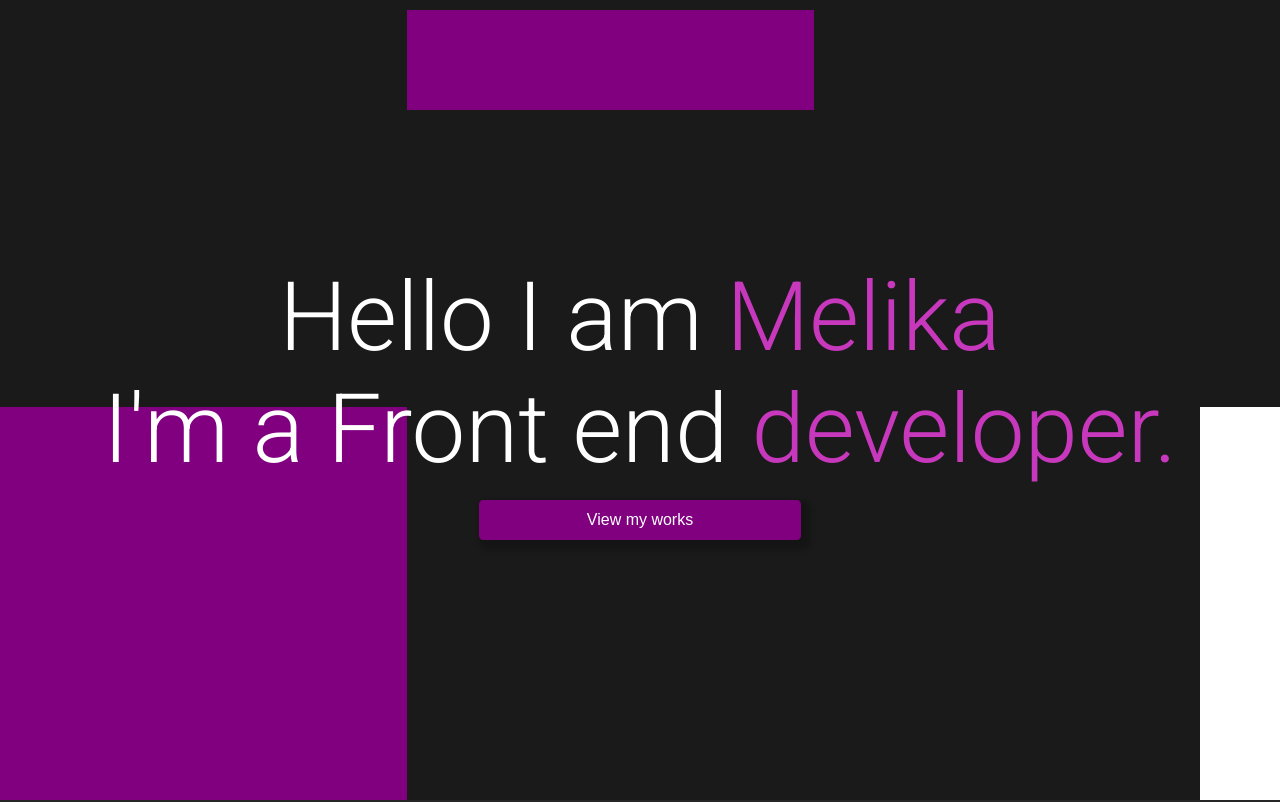
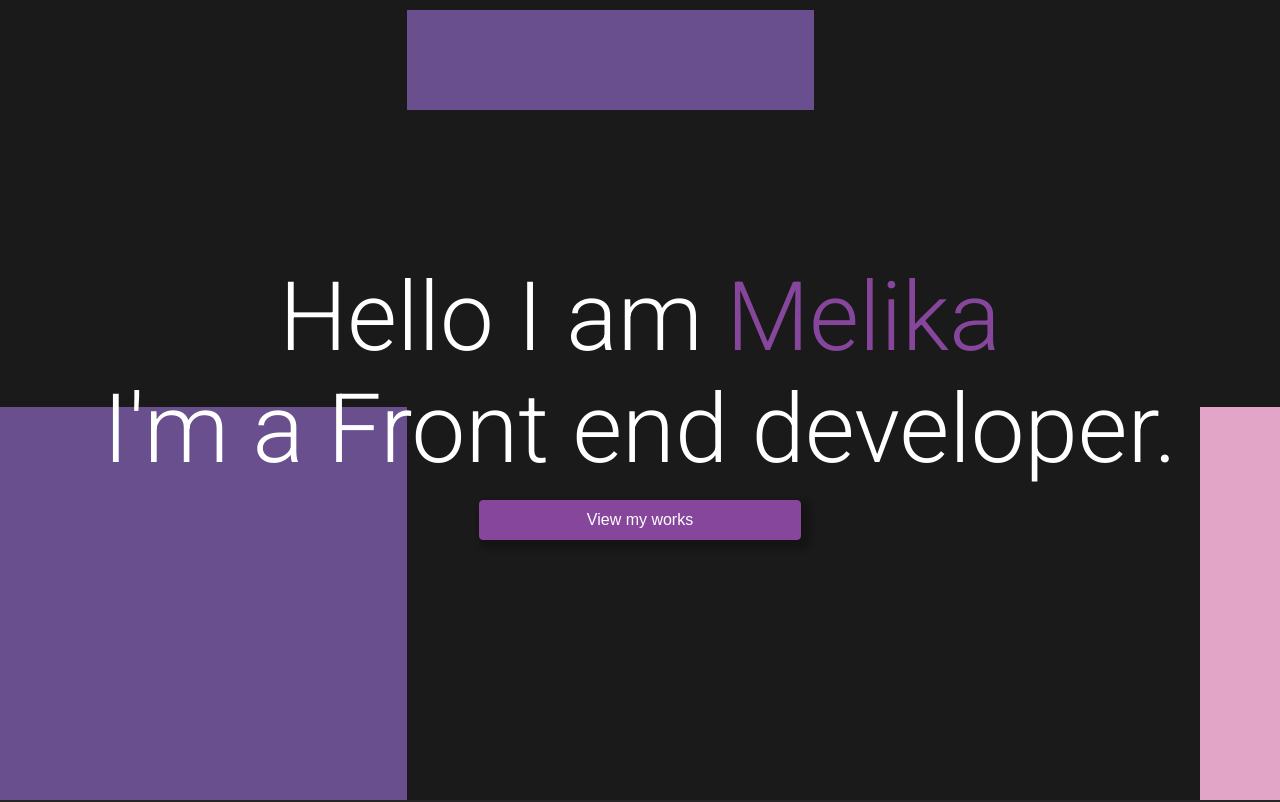
Before and after one commit to melika760/myportfolio, a React (Create React App) app: page / in a window 1280 px wide. Shown: the top 802 px of the page. Built offline with nearby package versions, Linux system fonts and the light colour scheme.

Commit message:
add some css

```diff
--- a/src/components/About.jsx
+++ b/src/components/About.jsx
@@ -86,7 +86,7 @@ change=true
 <img src={me} width="55%" alt='Profilepic' className={Styles.profilepic}/>
 </div>
 <p className={Styles.profilecontent}>
-I’m a front end developer with an endless curiosity and a serious love affair with JavaScript, React, and all things web. The thrill of combining creativity, logic, and technology—plus the fact that there’s always something new to learn—keeps me hooked on web development. Lifelong learning is my jam, and I’m fully committed to riding this exciting wave of discovery every day!
+Driven by a lifelong commitment to learning, I'm a passionate front-end developer specializing in JavaScript, React, and cutting-edge web technologies. The intersection of creativity, user experience, and technical proficiency fuels my enthusiasm for crafting visually stunning and intuitive interfaces. I thrive on the constant evolution of the web development landscape and am always eager to explore new tools and techniques to deliver exceptional digital experiences.
 </p>
 </div>
 <div className={Styles.skills}>
--- a/src/components/Hero.jsx
+++ b/src/components/Hero.jsx
@@ -4,7 +4,7 @@ import Canvas from './UI/Canvas'
 const Hero = () => {
     const draw = (context,count) => {
         context.clearRect(0, 0, context.canvas.width, context.canvas.height)
-        context.fillStyle = 'purple'
+        context.fillStyle = '#694F8E'
         const d = count % 800
         context.fillRect(10+d  , 10 , 100 , 100)
         context.fillRect(10 +d , 10+d , 10-2*d , 10+d)
@@ -12,7 +12,7 @@ const Hero = () => {
       }
       const draw2 = (context,count) => {
         context.clearRect(0, 0, context.canvas.width, context.canvas.height)
-        context.fillStyle = 'white'
+        context.fillStyle = '#E3A5C7'
         const d = count % 800
         context.fillRect(10+d  , 10 , 100 , 100)
         context.fillRect(10+d , 10 +d, 10-2*d , 10+d)
@@ -32,7 +32,7 @@ const Hero = () => {
         Hello I am <span className={Styles.name}>Melika</span>
         </div>
         <div className={Styles.headingtwo}>
-       I'm a Front end <span className={Styles.name}>developer.</span>
+       I'm a Front end developer.
         </div>
         <button className={Styles.btn}><a href='#Projects'>View my works
 
--- a/src/components/Hero.module.css
+++ b/src/components/Hero.module.css
@@ -37,6 +37,7 @@
     animation-duration: 2.4s;
     animation-timing-function: cubic-bezier(0.21, 1.11, 0.81, 0.99);
 
+
 }
 .headingone{
     animation-name: movetoleft;
@@ -45,11 +46,11 @@
 animation-name: movetoright;
 }
 .name{
-    color:#C738BD;
+    color:#86469C;
 }
 .btn{
-    background-color: purple;
-    border: 1px solid purple;
+    background-color: #86469C;
+    border: 1px solid #86469C;
     text-decoration: none;
     color: white;
     border-radius: 4px;
```
